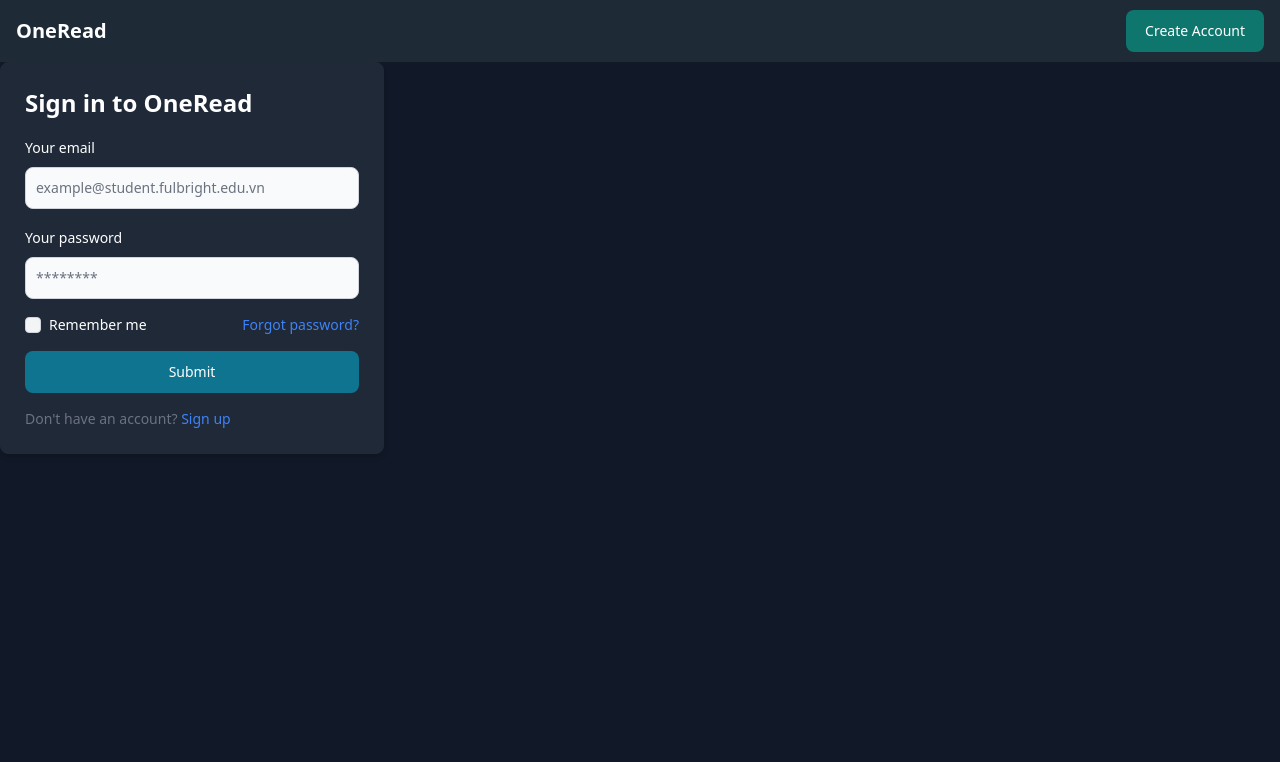
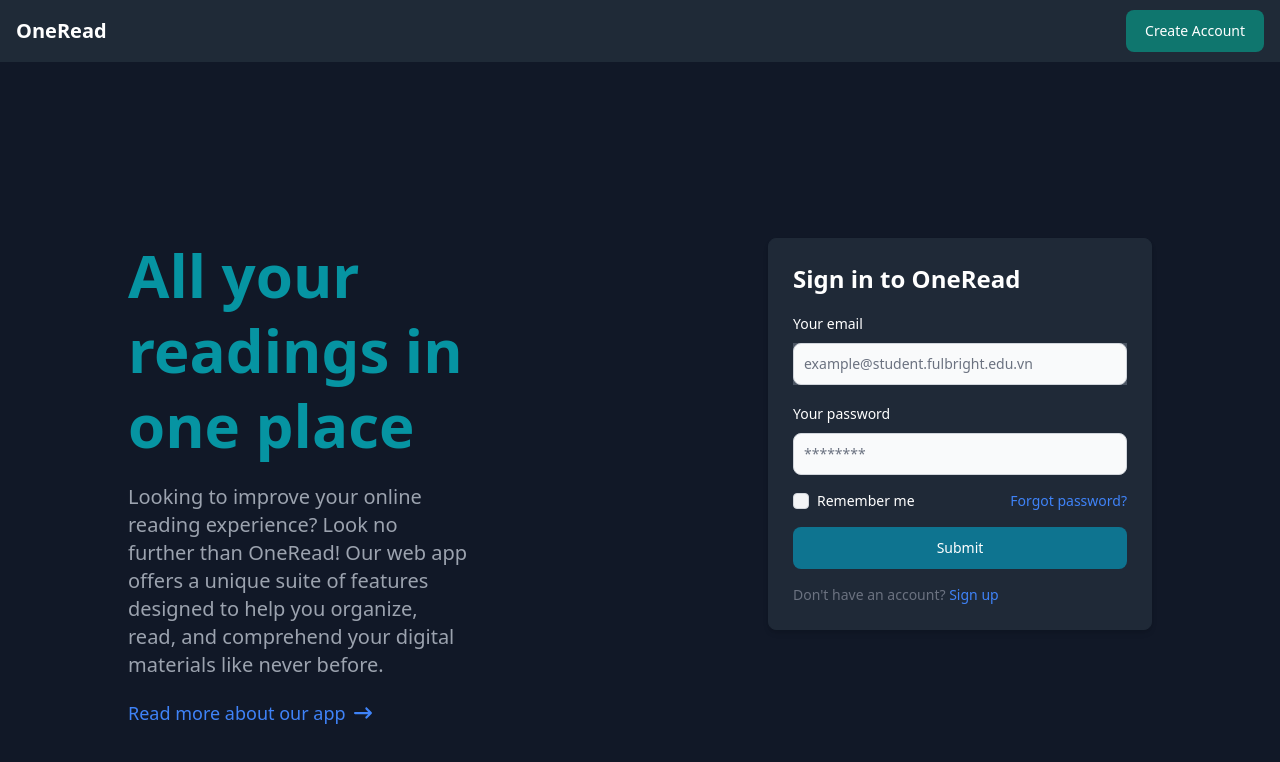
Before and after one commit to ttnhathuy313/one-read, a React (Create React App) app: page / in a window 1280 px wide. Shown: the top 762 px of the page. Built offline with nearby package versions, Linux system fonts and the light colour scheme.

Commit message:
complete login page

```diff
--- a/package.json
+++ b/package.json
@@ -3,11 +3,14 @@
   "version": "0.1.0",
   "private": true,
   "dependencies": {
+    "@fortawesome/free-solid-svg-icons": "^6.4.0",
+    "@fortawesome/react-fontawesome": "^0.2.0",
     "@testing-library/jest-dom": "^5.16.5",
     "@testing-library/react": "^13.4.0",
     "@testing-library/user-event": "^13.5.0",
     "flowbite": "^1.6.5",
     "flowbite-react": "^0.4.3",
+    "font-awesome": "^4.7.0",
     "react": "^18.2.0",
     "react-dom": "^18.2.0",
     "react-scripts": "5.0.1",
--- /dev/null
+++ b/src/components/Introduction.js
@@ -0,0 +1,24 @@
+import React from "react";
+import { faArrowRightLong } from "@fortawesome/free-solid-svg-icons";
+import { FontAwesomeIcon } from "@fortawesome/react-fontawesome";
+
+const Introduction = () => {
+    return (
+        <div className="w-1/3 space-y-5 inline-block">
+            <div className="text-teal-500 text-6xl leading-tight font-semibold">
+                All your readings in one place
+            </div>
+            <div className="text-xl font-normal text-gray-400">
+                Looking to improve your online reading experience? Look no further than OneRead! Our web app offers a unique suite of features designed to help you organize, read, and comprehend your digital materials like never before.
+            </div>
+            <div className="text-lg font-medium text-blue-500">
+                <a href="/about">
+                Read more about our app
+                <FontAwesomeIcon icon={faArrowRightLong} className="ml-2" />
+                </a>
+            </div>
+        </div>
+    );
+}
+
+export default Introduction;
--- a/src/components/LandingPage.css
+++ b/src/components/LandingPage.css
@@ -1,3 +1,17 @@
 body {
     overflow: hidden;
 }
+.content-card {
+    width: 100%;
+    height: 100%;
+    background-color: #fff;
+    border-radius: 10px;
+    box-shadow: 0 0 10px rgba(0,0,0,0.2);
+    display: flex;
+    flex-direction: column;
+    justify-content: center;
+    align-items: center;
+    padding: 20px;
+    left: 10vw;
+    right: 10vw;
+}
--- a/src/components/LandingPage.js
+++ b/src/components/LandingPage.js
@@ -1,11 +1,15 @@
 import React from "react";
 import LoginForm from "./LoginForm";
 import "./LandingPage.css";
+import Introduction from "./Introduction";
 
 const LandingPage = () => {
     return (
-        <div className="bg-gray-900 w-screen h-screen overflow-hidden">
-            <LoginForm />
+        <div className="bg-gray-900 w-screen h-screen overflow-hidden px-32">
+            <div className="mt-44 flex items-start justify-between">
+                <Introduction />
+                <LoginForm />
+            </div>
         </div>
     )
 }
--- a/src/components/LoginForm.css
+++ b/src/components/LoginForm.css
@@ -1,4 +1,5 @@
 #mycard{
     background-color: rgb(31 41 55);
     border-color: rgb(31 41 55);
+    width: 24rem; /* 384px */
 }
--- a/src/components/LoginForm.js
+++ b/src/components/LoginForm.js
@@ -4,7 +4,7 @@ import "./LoginForm.css";
 
 const LoginForm = () => {
     return (
-        <div className="max-w-sm">
+        <div className="max-w-sm inline-block">
             <Card id = "mycard">
                 <div className="text-2xl font-semibold text-white">
                     Sign in to OneRead
@@ -23,6 +23,7 @@ const LoginForm = () => {
                     type="email"
                     placeholder="example@student.fulbright.edu.vn"
                     required={true}
+                    className="bg-gray-600"
                     />
                 </div>
                 <div>
```
Also changed, not shown: 1 other file (tests, documents, lock files or other folders).
